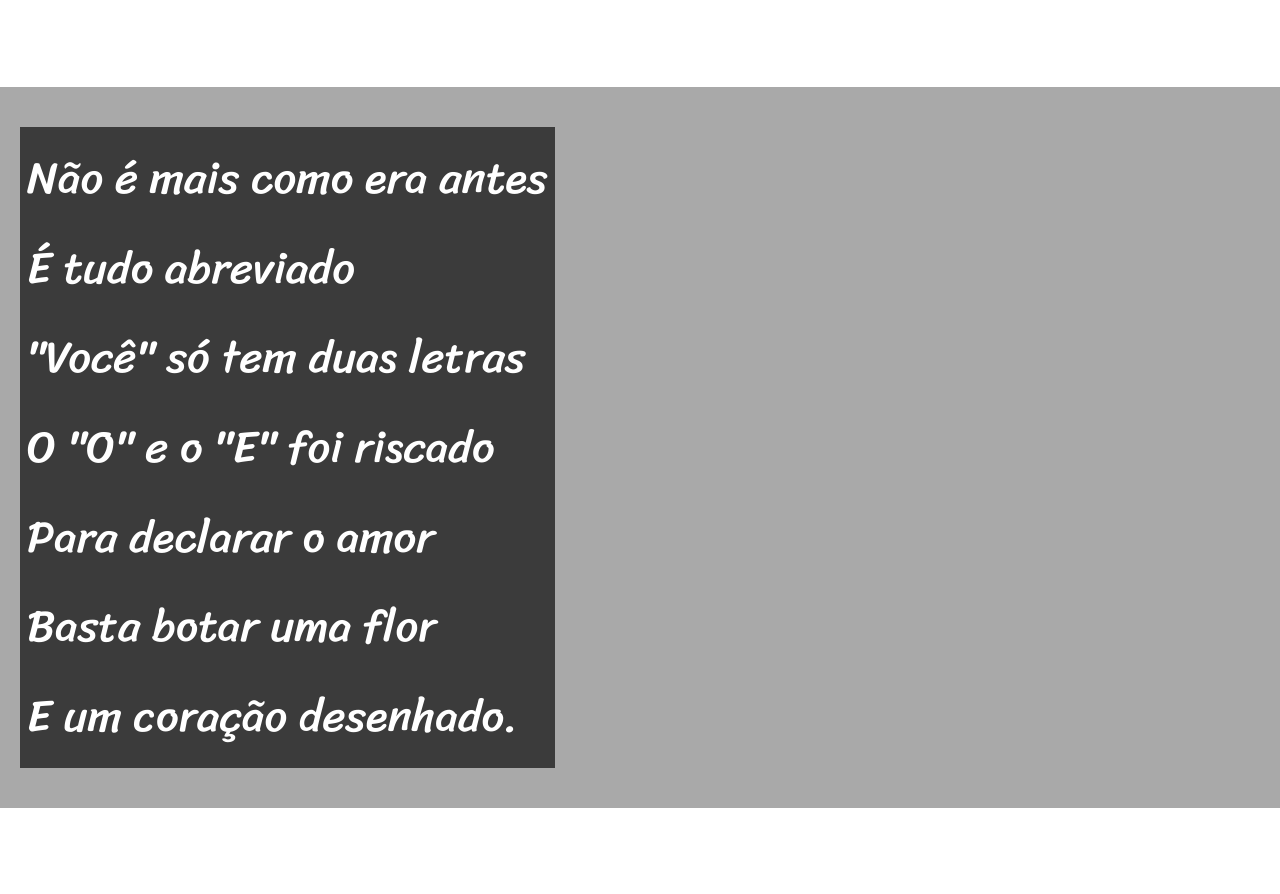
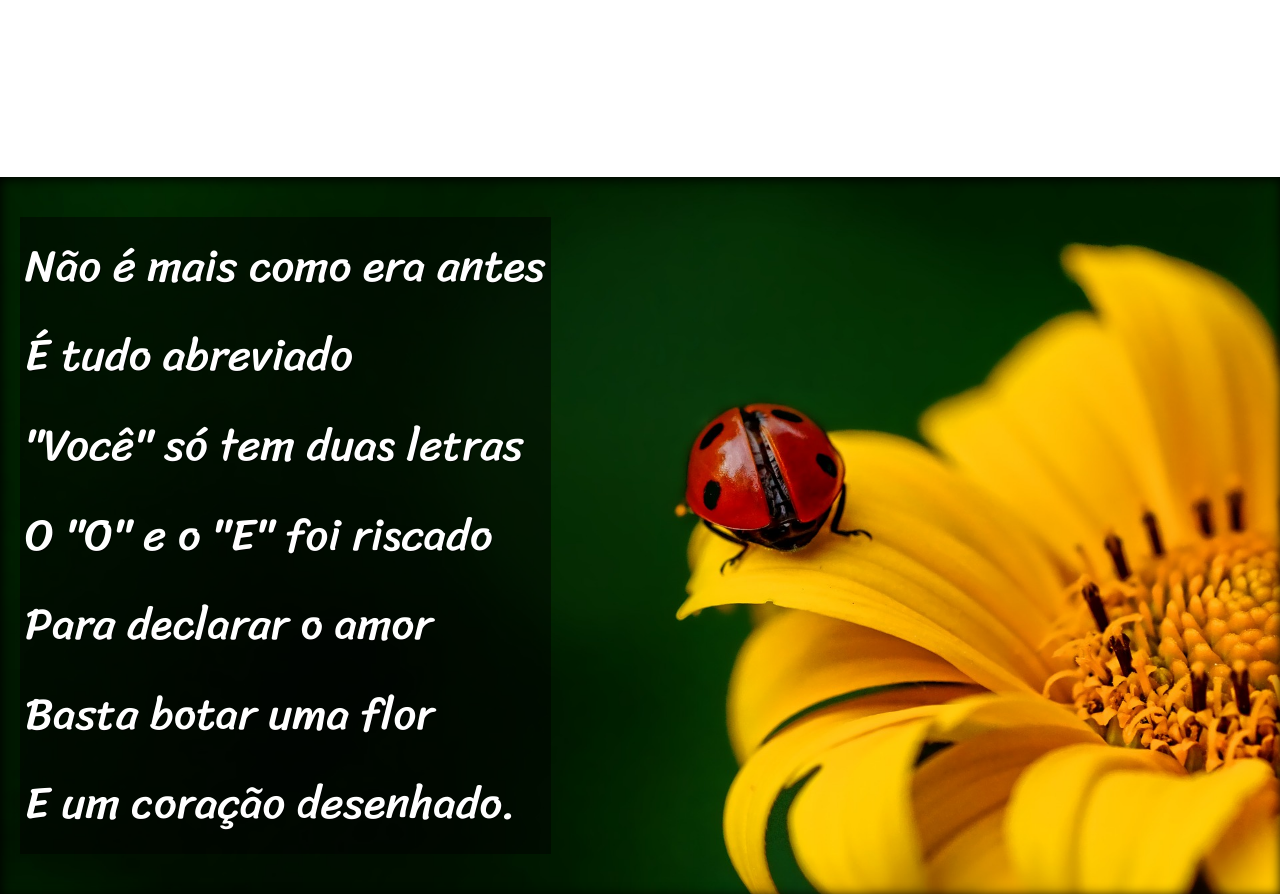
Before and after one commit to mathe-fernan/HTML-CSS, a plain HTML site: page Exercícios/teste individual capitulo 20/index.html in a window 1280 px wide. Shown: the part 960-1854 px from the top of the page. Drawn offline with Linux system fonts and the light colour scheme.

Commit message:
Projeto cordel finalizado

```diff
--- a/Exercícios/teste individual capitulo 20/estilo/style.css
+++ b/Exercícios/teste individual capitulo 20/estilo/style.css
@@ -48,17 +48,38 @@ section{
     font-family: var(--fonte3);
     font-size: 3.5vw;
 }
+section p{
+    padding-bottom: 2em;
+}
 section.normal{
     background-color: white;
 }
 section.imagem{
-    display: inline-block;
     background-color: rgb(59, 59, 59);
     color: white;
+    padding-top: 40px;
+    padding-bottom: 40px;
+    padding: 40px 0px 40px 0px;
+    box-shadow: inset 1px 2px 12px black;
+    background-attachment: fixed;
+}
+section.imagem > p{
+    background-color: rgba(0, 0, 0, 0.486);
     margin-left: 20px;
-    padding: 7px;
-    margin-top: 40px;
-    margin-bottom: 40px;
+    padding: 5px;
+    display: inline-block;
+    text-shadow: 1px 1px 0px rgba(0, 0, 0, 0.623);
+}
+#img01{
+    background-image: url('../imagens/background001.jpg');
+    background-position: right center;
+    background-size: cover;
+
+}
+#img02{
+    background-image: url('../imagens/background002.jpg');
+    background-position: right center;
+    background-size: cover;
 }
 footer{
     background-color: black;
--- a/Exercícios/teste individual capitulo 20/index.html
+++ b/Exercícios/teste individual capitulo 20/index.html
@@ -29,8 +29,8 @@
             </p>
         </section>
 
-        <section class="imagem" id="p2s">
-            <p id="p2">
+        <section class="imagem" id="img01">
+            <p>
                 Não é mais como era antes<br>
                 É tudo abreviado<br>
                 "Você" só tem duas letras<br>
@@ -62,8 +62,8 @@
             </p>
         </section>
 
-        <section class="imagem" id="p4s">
-            <p id="p4">
+        <section class="imagem" id="img02">
+            <p>
                 Tenho saudade das cartas<br>
                 Escritas com a própria mão<br>
                 Mandava no mês de Junho<br>
```
